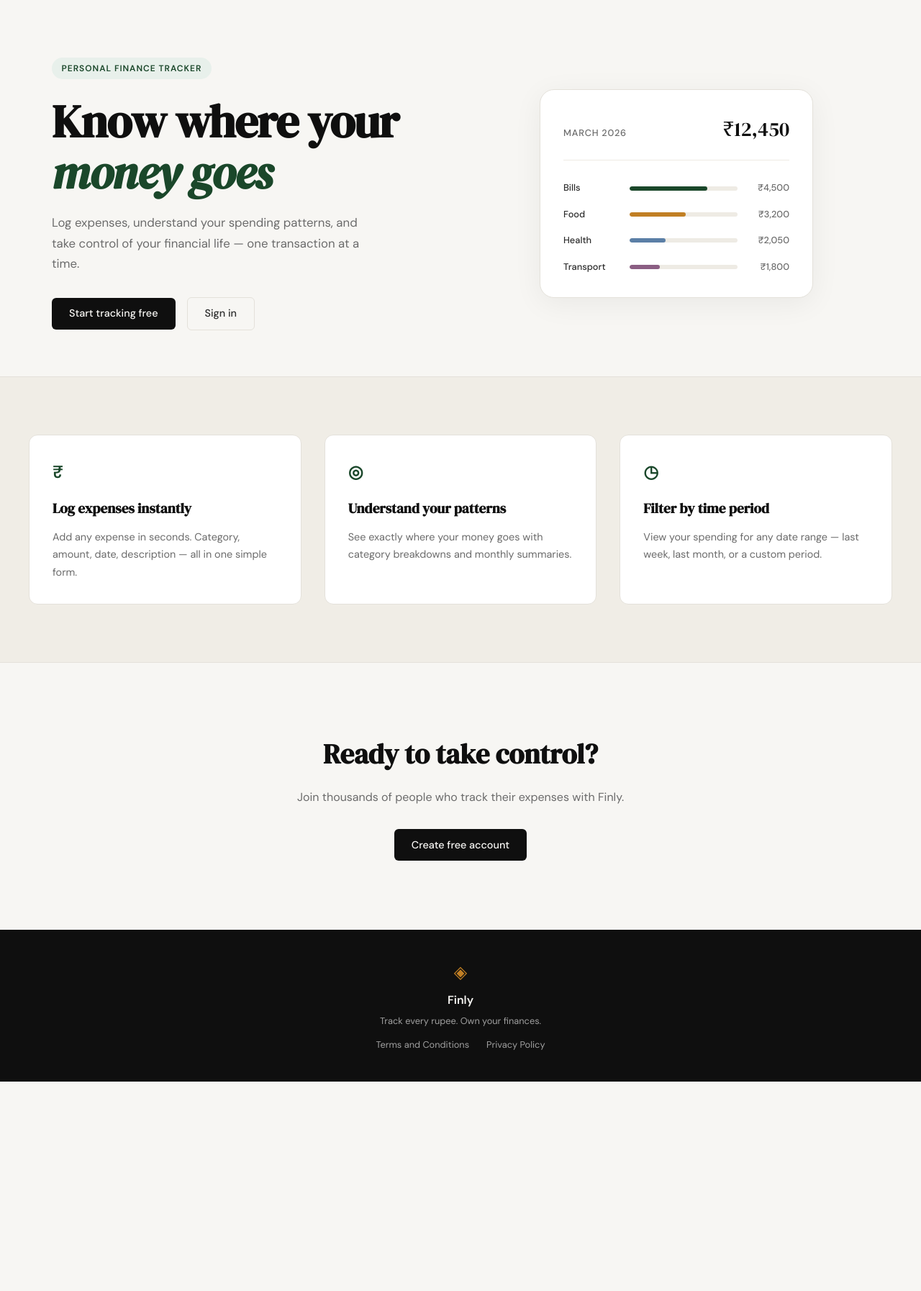
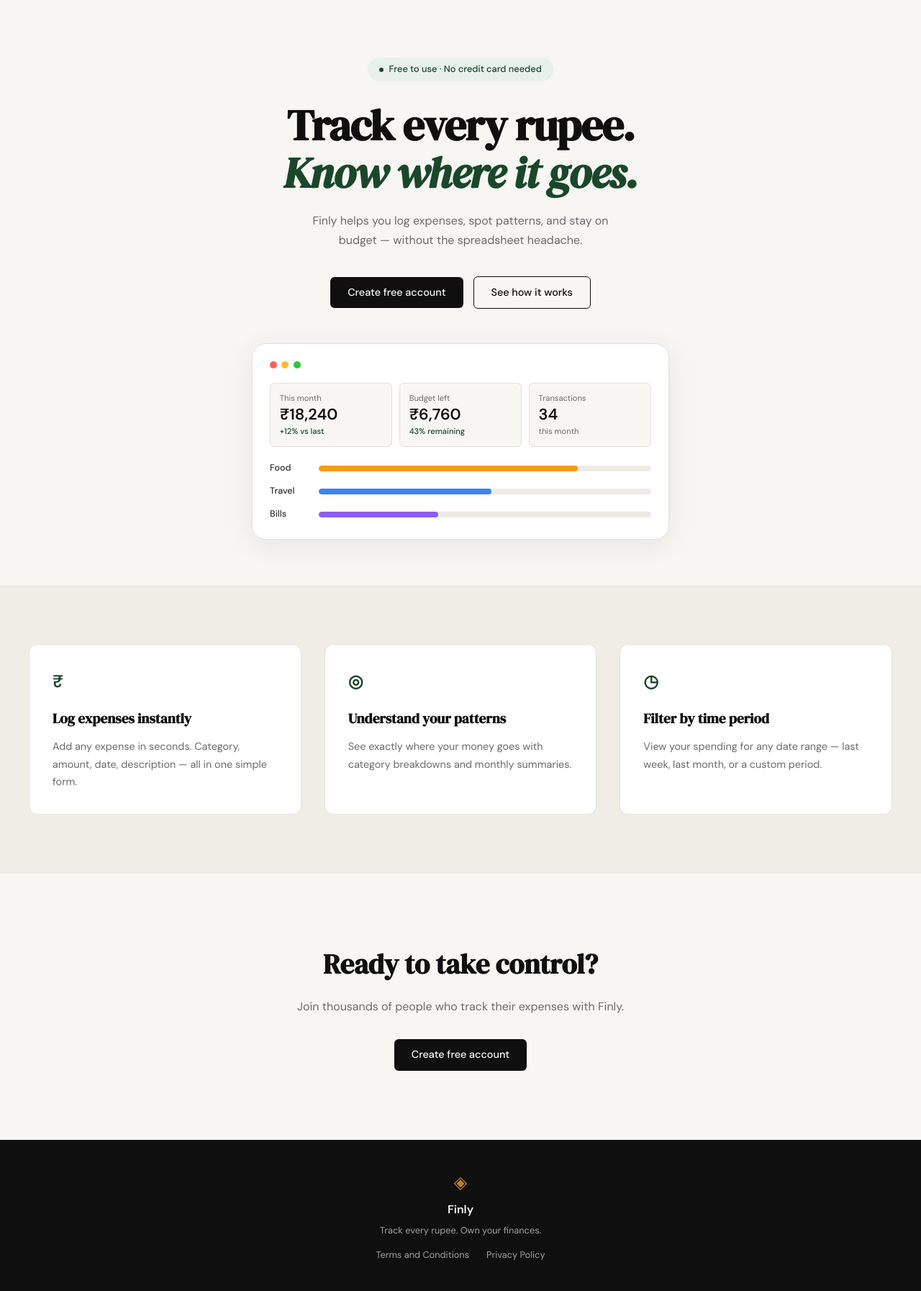
Before and after one commit to 22f3000804/finly, a Flask app: page / in a window 1280 px wide. Shown: the part 61-1855 px from the top of the page at 72% size. Before the commit the page ends 1564 px from the top, so only its background shows below. Run offline with Flask 3, Linux system fonts and the light colour scheme.

Commit message:
landing: redesign hero section to match new mockup

```diff
--- a/static/css/style.css
+++ b/static/css/style.css
@@ -125,30 +125,43 @@ a { color: inherit; text-decoration: none; }
 
 .hero {
     padding: 5rem 2rem 4rem;
-    display: grid;
-    grid-template-columns: 1fr 1fr;
-    gap: 4rem;
+    display: flex;
+    flex-direction: column;
     align-items: center;
+    text-align: center;
     max-width: var(--max-width);
     margin: 0 auto;
 }
 
+.hero-inner {
+    width: 100%;
+    max-width: 520px;
+}
+
 .hero-badge {
-    display: inline-block;
+    display: inline-flex;
+    align-items: center;
+    gap: 0.45rem;
     background: var(--accent-light);
     color: var(--accent);
-    font-size: 0.75rem;
-    font-weight: 600;
-    letter-spacing: 0.08em;
-    text-transform: uppercase;
-    padding: 0.35rem 0.85rem;
+    font-size: 0.8rem;
+    font-weight: 500;
+    padding: 0.4rem 1rem;
     border-radius: 999px;
-    margin-bottom: 1.5rem;
+    margin-bottom: 1.75rem;
+}
+
+.badge-dot {
+    width: 6px;
+    height: 6px;
+    background: var(--accent);
+    border-radius: 50%;
+    flex-shrink: 0;
 }
 
 .hero-title {
     font-family: var(--font-display);
-    font-size: clamp(2.5rem, 5vw, 4rem);
+    font-size: clamp(2.4rem, 5vw, 3.75rem);
     line-height: 1.1;
     letter-spacing: -0.02em;
     color: var(--ink);
@@ -158,20 +171,22 @@ a { color: inherit; text-decoration: none; }
 .hero-title em {
     font-style: italic;
     color: var(--accent);
+    display: block;
 }
 
 .hero-subtitle {
-    font-size: 1.05rem;
+    font-size: 1rem;
     color: var(--ink-muted);
     line-height: 1.7;
-    max-width: 460px;
-    margin-bottom: 2rem;
+    max-width: 420px;
+    margin: 0 auto 2.25rem;
 }
 
 .hero-actions {
     display: flex;
-    gap: 1rem;
+    gap: 0.875rem;
     align-items: center;
+    justify-content: center;
 }
 
 /* ------------------------------------------------------------------ */
@@ -181,58 +196,96 @@ a { color: inherit; text-decoration: none; }
 .hero-visual {
     display: flex;
     justify-content: center;
+    width: 100%;
+    max-width: 580px;
+    margin-top: 3rem;
 }
 
 .mock-card {
     background: var(--paper-card);
     border: 1px solid var(--border);
     border-radius: var(--radius-lg);
-    padding: 2rem;
+    padding: 1.5rem;
     width: 100%;
-    max-width: 380px;
-    box-shadow: 0 8px 40px rgba(0,0,0,0.06);
+    box-shadow: 0 8px 40px rgba(0,0,0,0.07);
 }
 
-.mock-card-header {
+.mock-chrome {
     display: flex;
-    justify-content: space-between;
-    align-items: baseline;
-    margin-bottom: 1.75rem;
-    padding-bottom: 1.25rem;
-    border-bottom: 1px solid var(--border-soft);
+    gap: 0.4rem;
+    margin-bottom: 1.25rem;
 }
 
-.mock-label {
-    font-size: 0.8rem;
-    font-weight: 500;
-    color: var(--ink-muted);
-    text-transform: uppercase;
-    letter-spacing: 0.06em;
+.mock-dot {
+    width: 10px;
+    height: 10px;
+    border-radius: 50%;
 }
 
-.mock-total {
-    font-family: var(--font-display);
-    font-size: 1.75rem;
-    color: var(--ink);
+.mock-dot-red    { background: #ff5f57; }
+.mock-dot-yellow { background: #ffbd2e; }
+.mock-dot-green  { background: #28c840; }
+
+.mock-stats {
+    display: grid;
+    grid-template-columns: repeat(3, 1fr);
+    gap: 0.6rem;
+    margin-bottom: 1.25rem;
 }
 
-.mock-bars { display: flex; flex-direction: column; gap: 1rem; }
+.mock-stat {
+    background: var(--paper);
+    border: 1px solid var(--border);
+    border-radius: var(--radius-sm);
+    padding: 0.7rem 0.8rem;
+    display: flex;
+    flex-direction: column;
+    gap: 0.15rem;
+    text-align: left;
+}
+
+.mock-stat-label {
+    font-size: 0.7rem;
+    color: var(--ink-muted);
+}
+
+.mock-stat-value {
+    font-size: 1.35rem;
+    font-weight: 700;
+    color: var(--ink);
+    line-height: 1.1;
+}
+
+.mock-stat-change {
+    font-size: 0.7rem;
+    font-weight: 500;
+}
+
+.mock-stat-change.positive { color: var(--accent); }
+
+.mock-stat-sub {
+    font-size: 0.7rem;
+    color: var(--ink-muted);
+}
+
+.mock-bars { display: flex; flex-direction: column; gap: 0.75rem; }
 
 .mock-bar-row {
     display: grid;
-    grid-template-columns: 80px 1fr 60px;
+    grid-template-columns: 56px 1fr;
     align-items: center;
     gap: 0.75rem;
 }
 
 .mock-cat {
-    font-size: 0.8rem;
+    font-size: 0.78rem;
     font-weight: 500;
     color: var(--ink-soft);
+    text-align: left;
 }
 
 .mock-bar-track {
-    height: 6px;
+    height: 8px;
     background: var(--border-soft);
     border-radius: 999px;
     overflow: hidden;
@@ -245,16 +298,9 @@ a { color: inherit; text-decoration: none; }
     transition: width 0.6s ease;
 }
 
-.mock-bar-2 { background: var(--accent-2); }
-.mock-bar-3 { background: #5b7fa6; }
-.mock-bar-4 { background: #8b5e83; }
-
-.mock-amt {
-    font-size: 0.8rem;
-    font-weight: 500;
-    color: var(--ink-muted);
-    text-align: right;
-}
+.mock-bar-food   { background: #f59e0b; }
+.mock-bar-travel { background: #3b82f6; }
+.mock-bar-bills  { background: #8b5cf6; }
 
 /* ------------------------------------------------------------------ */
 /* Buttons                                                             */
@@ -293,6 +339,25 @@ a { color: inherit; text-decoration: none; }
 .btn-ghost:hover {
     border-color: var(--ink);
     color: var(--ink);
+}
+
+.btn-outline {
+    display: inline-block;
+    background: transparent;
+    color: var(--ink);
+    padding: 0.65rem 1.5rem;
+    border-radius: var(--radius-sm);
+    font-family: var(--font-body);
+    font-size: 0.9rem;
+    font-weight: 500;
+    border: 1.5px solid var(--ink);
+    transition: all 0.2s;
+    text-decoration: none;
+}
+
+.btn-outline:hover {
+    background: var(--ink);
+    color: var(--paper);
 }
 
 /* ------------------------------------------------------------------ */
@@ -553,16 +618,12 @@ a { color: inherit; text-decoration: none; }
 /* ------------------------------------------------------------------ */
 
 @media (max-width: 900px) {
-    .hero {
-        grid-template-columns: 1fr;
-        text-align: center;
-    }
+    .features-inner { grid-template-columns: 1fr; }
+}
 
-    .hero-subtitle { max-width: 100%; }
-    .hero-actions { justify-content: center; }
-    .hero-visual { display: none; }
-
-    .features-inner { grid-template-columns: 1fr; }
+@media (max-width: 560px) {
+    .mock-stats { grid-template-columns: 1fr 1fr; }
+    .mock-stats .mock-stat:last-child { grid-column: span 2; }
 }
 
 @media (max-width: 600px) {
--- a/templates/landing.html
+++ b/templates/landing.html
@@ -6,55 +6,62 @@
 
 <section class="hero">
     <div class="hero-inner">
-        <div class="hero-badge">Personal Finance Tracker</div>
+        <div class="hero-badge"><span class="badge-dot"></span>Free to use · No credit card needed</div>
         <h1 class="hero-title">
-            Know where your<br>
-            <em>money goes</em>
+            Track every rupee.<br>
+            <em>Know where it goes.</em>
         </h1>
         <p class="hero-subtitle">
-            Log expenses, understand your spending patterns,
-            and take control of your financial life —
-            one transaction at a time.
+            Finly helps you log expenses, spot patterns, and stay
+            on budget — without the spreadsheet headache.
         </p>
         <div class="hero-actions">
-            <a href="{{ url_for('register') }}" class="btn-primary">Start tracking free</a>
-            <a href="{{ url_for('login') }}" class="btn-ghost">Sign in</a>
+            <a href="{{ url_for('register') }}" class="btn-primary">Create free account</a>
+            <a href="{{ url_for('login') }}" class="btn-outline">See how it works</a>
         </div>
     </div>
     <div class="hero-visual">
         <div class="mock-card">
-            <div class="mock-card-header">
-                <span class="mock-label">March 2026</span>
-                <span class="mock-total">₹12,450</span>
+            <div class="mock-chrome">
+                <span class="mock-dot mock-dot-red"></span>
+                <span class="mock-dot mock-dot-yellow"></span>
+                <span class="mock-dot mock-dot-green"></span>
+            </div>
+            <div class="mock-stats">
+                <div class="mock-stat">
+                    <span class="mock-stat-label">This month</span>
+                    <span class="mock-stat-value">₹18,240</span>
+                    <span class="mock-stat-change positive">+12% vs last</span>
+                </div>
+                <div class="mock-stat">
+                    <span class="mock-stat-label">Budget left</span>
+                    <span class="mock-stat-value">₹6,760</span>
+                    <span class="mock-stat-change positive">43% remaining</span>
+                </div>
+                <div class="mock-stat">
+                    <span class="mock-stat-label">Transactions</span>
+                    <span class="mock-stat-value">34</span>
+                    <span class="mock-stat-sub">this month</span>
+                </div>
             </div>
             <div class="mock-bars">
                 <div class="mock-bar-row">
+                    <span class="mock-cat">Food</span>
+                    <div class="mock-bar-track">
+                        <div class="mock-bar mock-bar-food" style="width: 78%"></div>
+                    </div>
+                </div>
+                <div class="mock-bar-row">
+                    <span class="mock-cat">Travel</span>
+                    <div class="mock-bar-track">
+                        <div class="mock-bar mock-bar-travel" style="width: 52%"></div>
+                    </div>
+                </div>
+                <div class="mock-bar-row">
                     <span class="mock-cat">Bills</span>
                     <div class="mock-bar-track">
-                        <div class="mock-bar" style="width: 72%"></div>
+                        <div class="mock-bar mock-bar-bills" style="width: 36%"></div>
                     </div>
-                    <span class="mock-amt">₹4,500</span>
-                </div>
-                <div class="mock-bar-row">
-                    <span class="mock-cat">Food</span>
-                    <div class="mock-bar-track">
-                        <div class="mock-bar mock-bar-2" style="width: 52%"></div>
-                    </div>
-                    <span class="mock-amt">₹3,200</span>
-                </div>
-                <div class="mock-bar-row">
-                    <span class="mock-cat">Health</span>
-                    <div class="mock-bar-track">
-                        <div class="mock-bar mock-bar-3" style="width: 33%"></div>
-                    </div>
-                    <span class="mock-amt">₹2,050</span>
-                </div>
-                <div class="mock-bar-row">
-                    <span class="mock-cat">Transport</span>
-                    <div class="mock-bar-track">
-                        <div class="mock-bar mock-bar-4" style="width: 28%"></div>
-                    </div>
-                    <span class="mock-amt">₹1,800</span>
                 </div>
             </div>
         </div>
```
